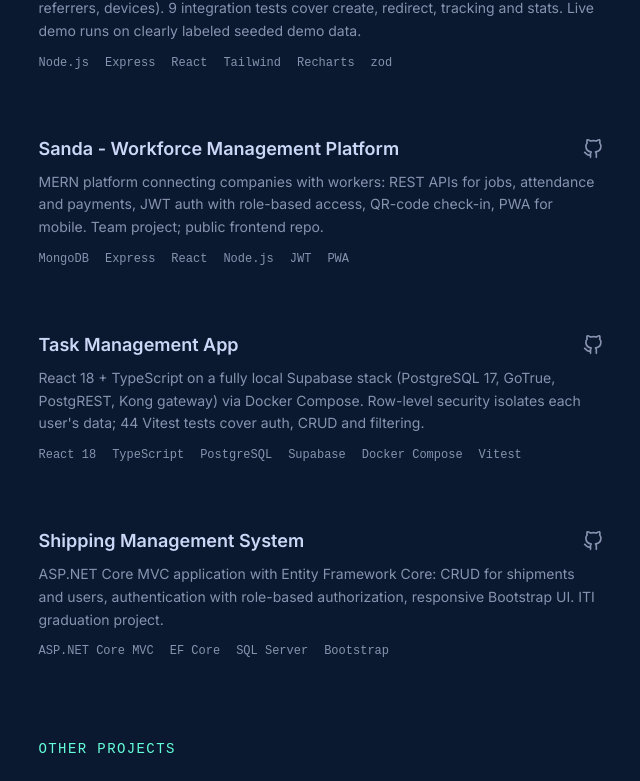
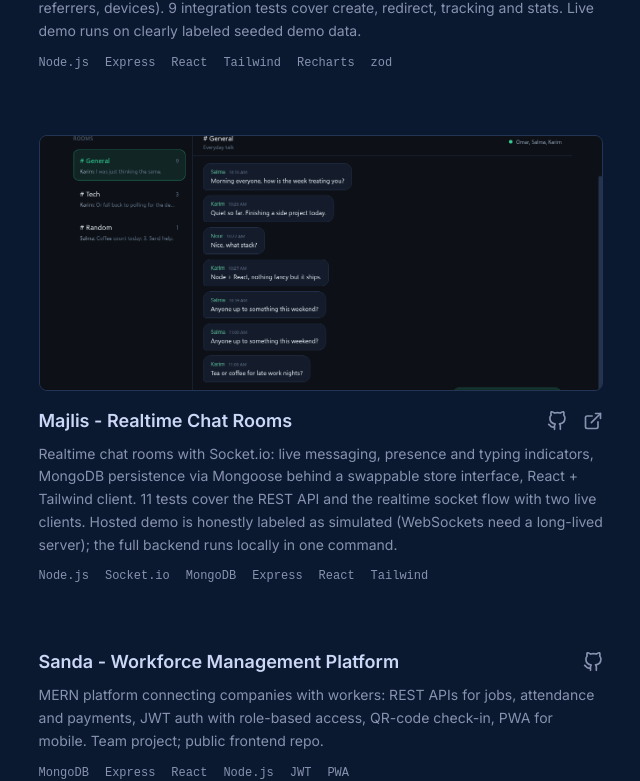
Before and after one commit to OmarELswaf/portfolio, a React (Vite) app: page / in a window 1280 px wide. Shown: the part 4218-4999 px from the top of the page, without its empty margins (565-1205 px from the left). Built offline with nearby package versions, Linux system fonts and the light colour scheme.

Commit message:
dec0de-marker-x1

```diff
--- a/src/data/portfolioData.js
+++ b/src/data/portfolioData.js
@@ -21,7 +21,7 @@ export const personalInfo = {
 
 export const stats = [
   { value: 1, suffix: "+", label: "Years Working" },
-  { value: 9, suffix: "", label: "Featured Projects" },
+  { value: 10, suffix: "", label: "Featured Projects" },
   { value: 2, suffix: "", label: "Training Programs" },
   { value: 2, suffix: "", label: "Employers" }
 ];
@@ -160,6 +160,17 @@ export const projects = [
     featured: true
   },
   {
+    id: 10,
+    title: "Majlis - Realtime Chat Rooms",
+    description: "Realtime chat rooms with Socket.io: live messaging, presence and typing indicators, MongoDB persistence via Mongoose behind a swappable store interface, React + Tailwind client. 11 tests cover the REST API and the realtime socket flow with two live clients. Hosted demo is honestly labeled as simulated (WebSockets need a long-lived server); the full backend runs locally in one command.",
+    image: "/majlis-chat.png",
+    category: "fullstack",
+    tech: ["Node.js", "Socket.io", "MongoDB", "Express", "React", "Tailwind"],
+    liveUrl: "https://majlis-chat-delta.vercel.app",
+    githubUrl: "https://github.com/OmarELswaf/majlis-chat",
+    featured: true
+  },
+  {
     id: 1,
     title: "Sanda - Workforce Management Platform",
     description: "MERN platform connecting companies with workers: REST APIs for jobs, attendance and payments, JWT auth with role-based access, QR-code check-in, PWA for mobile. Team project; public frontend repo.",
```
Also changed, not shown: public/majlis-chat.png (added), 1 other file (tests, documents, lock files or other folders).
